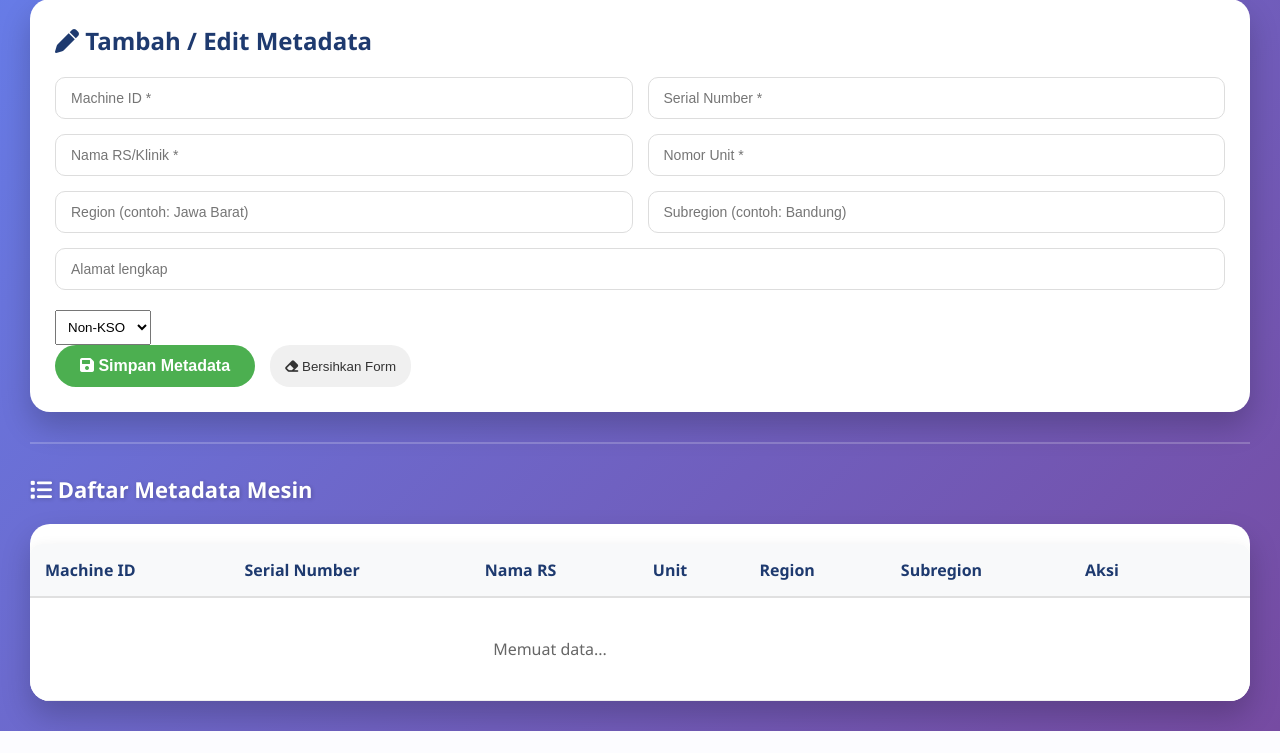
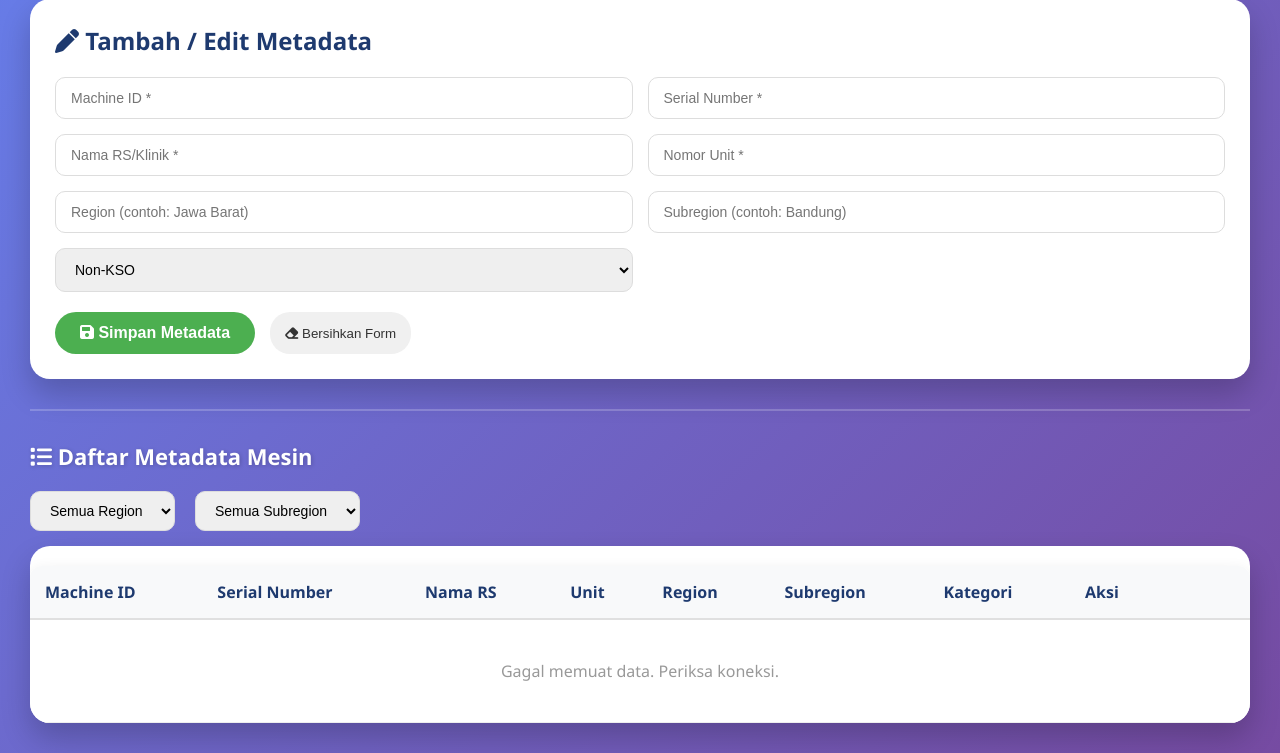
Before and after one commit to rifai-ahmad11/devmonitoring-hd, a Flask app: template templates/admin.html in a window 1280 px wide. Shown: the part 104-857 px from the top of the page. Before the commit the page ends 835 px from the top, so only its background shows below. Run offline with Flask 3, Linux system fonts and the light colour scheme; the template is opened without the code that fills it, so the values that code supplies are empty.

Commit message:
Update admin.html

```diff
--- a/templates/admin.html
+++ b/templates/admin.html
@@ -82,14 +82,14 @@
             gap: 15px;
             margin-bottom: 20px;
         }
-        .form-grid input {
+        .form-grid input, .form-grid select {
             padding: 12px 15px;
             border: 1px solid #ddd;
             border-radius: 10px;
             font-size: 14px;
             transition: border 0.2s;
         }
-        .form-grid input:focus {
+        .form-grid input:focus, .form-grid select:focus {
             outline: none;
             border-color: #4a90e2;
         }
@@ -158,6 +158,19 @@
             padding: 40px;
             color: #999;
         }
+        .filter-bar {
+            display: flex;
+            gap: 20px;
+            margin-bottom: 15px;
+            align-items: center;
+            color: white;
+        }
+        .filter-bar select {
+            padding: 10px 15px;
+            border-radius: 10px;
+            border: 1px solid #ddd;
+            font-size: 14px;
+        }
         hr {
             margin: 30px 0;
             border: 0;
@@ -188,13 +201,13 @@
                 <input type="number" id="adminUnitNumber" placeholder="Nomor Unit *" required>
                 <input type="text" id="adminRegion" placeholder="Region (contoh: Jawa Barat)">
                 <input type="text" id="adminSubregion" placeholder="Subregion (contoh: Bandung)">
-                <input type="text" id="adminAddress" placeholder="Alamat lengkap" style="grid-column: span 2;">
-            </div>
-            <select id="adminCategory" style="padding:8px;">
+                <!-- Kategori -->
+                <select id="adminCategory" style="padding:12px 15px; border:1px solid #ddd; border-radius:10px; font-size:14px;">
                     <option value="Non-KSO">Non-KSO</option>
                     <option value="KSO">KSO</option>
                 </select>
-            <div style="display: flex; gap: 15px;">
+            </div>
+            <div style="display: flex; gap: 15px; margin-top: 15px;">
                 <button id="adminSaveBtn" class="btn-primary"><i class="fas fa-save"></i> Simpan Metadata</button>
                 <button id="clearFormBtn" class="btn-secondary"><i class="fas fa-eraser"></i> Bersihkan Form</button>
             </div>
@@ -206,6 +219,15 @@
         <div class="section-title">
             <i class="fas fa-list"></i> Daftar Metadata Mesin
         </div>
+        <!-- Filter Region / Subregion -->
+        <div class="filter-bar">
+            <select id="filterRegion">
+                <option value="">Semua Region</option>
+            </select>
+            <select id="filterSubregion">
+                <option value="">Semua Subregion</option>
+            </select>
+        </div>
         <div class="card" style="padding: 0; overflow-x: auto;">
             <table id="metadataTable">
                 <thead>
@@ -216,11 +238,12 @@
                         <th>Unit</th>
                         <th>Region</th>
                         <th>Subregion</th>
+                        <th>Kategori</th>
                         <th style="width: 180px;">Aksi</th>
                     </tr>
                 </thead>
                 <tbody id="metadataTableBody">
-                    <tr><td colspan="6" class="loading-message">Memuat data...</td></tr>
+                    <tr><td colspan="8" class="loading-message">Memuat data...</td></tr>
                 </tbody>
             </table>
         </div>
@@ -228,7 +251,8 @@
 
     <script>
         (function() {
-            // Helper escape HTML
+            let allMetadata = [];
+
             function escapeHtml(str) {
                 if (!str) return '';
                 return String(str)
@@ -239,23 +263,64 @@
                     .replace(/'/g, '&#039;');
             }
 
-            // Load metadata list
             async function loadMetadataList() {
                 const tbody = document.getElementById('metadataTableBody');
-                tbody.innerHTML = '<tr><td colspan="6" class="loading-message">Memuat data...</td></tr>';
-
+                tbody.innerHTML = '<tr><td colspan="8" class="loading-message">Memuat data...</td></tr>';
                 try {
                     const res = await fetch('/api/metadata');
                     if (!res.ok) throw new Error('Gagal fetch');
                     const data = await res.json();
+                    allMetadata = data;
+                    populateRegionFilter();
+                    renderFilteredTable();
+                } catch (err) {
+                    console.error(err);
+                    tbody.innerHTML = '<tr><td colspan="8" class="empty-message">Gagal memuat data. Periksa koneksi.</td></tr>';
+                }
+            }
 
-                    if (data.length === 0) {
-                        tbody.innerHTML = '<tr><td colspan="6" class="empty-message">Belum ada data metadata.</td></tr>';
+            function populateRegionFilter() {
+                const regions = [...new Set(allMetadata.map(item => item.region).filter(r => r))];
+                const select = document.getElementById('filterRegion');
+                select.innerHTML = '<option value="">Semua Region</option>';
+                regions.sort().forEach(r => {
+                    select.innerHTML += `<option value="${escapeHtml(r)}">${escapeHtml(r)}</option>`;
+                });
+                document.getElementById('filterSubregion').innerHTML = '<option value="">Semua Subregion</option>';
+            }
+
+            function populateSubregionFilter(selectedRegion) {
+                const subregions = [...new Set(
+                    allMetadata
+                        .filter(item => item.region === selectedRegion)
+                        .map(item => item.subregion)
+                        .filter(r => r)
+                )];
+                const select = document.getElementById('filterSubregion');
+                select.innerHTML = '<option value="">Semua Subregion</option>';
+                subregions.sort().forEach(r => {
+                    select.innerHTML += `<option value="${escapeHtml(r)}">${escapeHtml(r)}</option>`;
+                });
+            }
+
+            function renderFilteredTable() {
+                const tbody = document.getElementById('metadataTableBody');
+                const regionFilter = document.getElementById('filterRegion').value;
+                const subregionFilter = document.getElementById('filterSubregion').value;
+
+                const filtered = allMetadata.filter(item => {
+                    if (regionFilter && item.region !== regionFilter) return false;
+                    if (subregionFilter && item.subregion !== subregionFilter) return false;
+                    return true;
+                });
+
+                if (filtered.length === 0) {
+                    tbody.innerHTML = '<tr><td colspan="8" class="empty-message">Tidak ada metadata yang sesuai filter.</td></tr>';
                     return;
                 }
 
                 tbody.innerHTML = '';
-                    data.forEach(item => {
+                filtered.forEach(item => {
                     const row = document.createElement('tr');
                     row.innerHTML = `
                         <td><code>${escapeHtml(item.machine_id)}</code></td>
@@ -264,6 +329,7 @@
                         <td>${item.unit_number || '-'}</td>
                         <td>${escapeHtml(item.region || '-')}</td>
                         <td>${escapeHtml(item.subregion || '-')}</td>
+                        <td>${escapeHtml(item.category || 'Non-KSO')}</td>
                         <td>
                             <button class="btn-secondary edit-btn" data-id="${escapeHtml(item.machine_id)}">
                                 <i class="fas fa-edit"></i> Edit
@@ -277,14 +343,23 @@
                 });
 
                 attachTableEvents();
-                } catch (err) {
-                    console.error(err);
-                    tbody.innerHTML = '<tr><td colspan="6" class="empty-message">Gagal memuat data. Periksa koneksi.</td></tr>';
-                }
             }
 
+            document.getElementById('filterRegion').addEventListener('change', function() {
+                const region = this.value;
+                if (region) {
+                    populateSubregionFilter(region);
+                } else {
+                    document.getElementById('filterSubregion').innerHTML = '<option value="">Semua Subregion</option>';
+                }
+                renderFilteredTable();
+            });
+
+            document.getElementById('filterSubregion').addEventListener('change', function() {
+                renderFilteredTable();
+            });
+
             function attachTableEvents() {
-                // Edit button
                 document.querySelectorAll('.edit-btn').forEach(btn => {
                     btn.addEventListener('click', async () => {
                         const id = btn.dataset.id;
@@ -299,10 +374,8 @@
                             document.getElementById('adminUnitNumber').value = data.unit_number || '';
                             document.getElementById('adminRegion').value = data.region || '';
                             document.getElementById('adminSubregion').value = data.subregion || '';
-                            document.getElementById('adminAddress').value = data.address || '';
-                            document.getElementById('adminCategory').value = data.category || '';
+                            document.getElementById('adminCategory').value = data.category || 'Non-KSO';
 
-                            // Scroll ke form
                             document.querySelector('.card').scrollIntoView({ behavior: 'smooth' });
                         } catch (err) {
                             alert('Gagal mengambil data mesin.');
@@ -310,7 +383,6 @@
                     });
                 });
 
-                // Delete button
                 document.querySelectorAll('.delete-btn').forEach(btn => {
                     btn.addEventListener('click', async () => {
                         if (!confirm('Yakin ingin menghapus metadata ini? Data mesin tetap ada.')) return;
@@ -331,7 +403,6 @@
                 });
             }
 
-            // Save metadata (POST/PUT)
             document.getElementById('adminSaveBtn').addEventListener('click', async () => {
                 const machineId = document.getElementById('adminMachineId').value.trim();
                 const hospitalName = document.getElementById('adminHospitalName').value.trim();
@@ -352,12 +423,10 @@
                     unit_number: document.getElementById('adminUnitNumber').value ? parseInt(document.getElementById('adminUnitNumber').value) : null,
                     region: document.getElementById('adminRegion').value.trim() || null,
                     subregion: document.getElementById('adminSubregion').value.trim() || null,
-                    address: document.getElementById('adminAddress').value.trim() || null
-                    category: document.getElementById('adminCategory').value || null
+                    category: document.getElementById('adminCategory').value || 'Non-KSO'
                 };
 
                 try {
-                    // Cek apakah sudah ada
                     const checkRes = await fetch(`/api/metadata/${machineId}`);
                     const method = checkRes.ok ? 'PUT' : 'POST';
                     const url = method === 'PUT' ? `/api/metadata/${machineId}` : '/api/metadata';
@@ -382,15 +451,13 @@
             });
 
             function clearForm() {
-                document.querySelectorAll('#adminMachineId, #adminSerialNumber, #adminHospitalName, #adminUnitNumber, #adminRegion, #adminSubregion, #adminAddress', #adminCategory).forEach(i => i.value = '');
+                const ids = ['adminMachineId', 'adminSerialNumber', 'adminHospitalName', 'adminUnitNumber', 'adminRegion', 'adminSubregion'];
+                ids.forEach(id => document.getElementById(id).value = '');
+                document.getElementById('adminCategory').value = 'Non-KSO';
             }
 
             document.getElementById('clearFormBtn').addEventListener('click', clearForm);
 
-            // Logout manual (opsional, karena link sudah mengarah ke /admin/logout)
-            // Bisa tambahkan konfirmasi
-
-            // Load data saat halaman dimuat
             loadMetadataList();
         })();
     </script>
```
Lines whose indentation alone changed are shown as unchanged.
